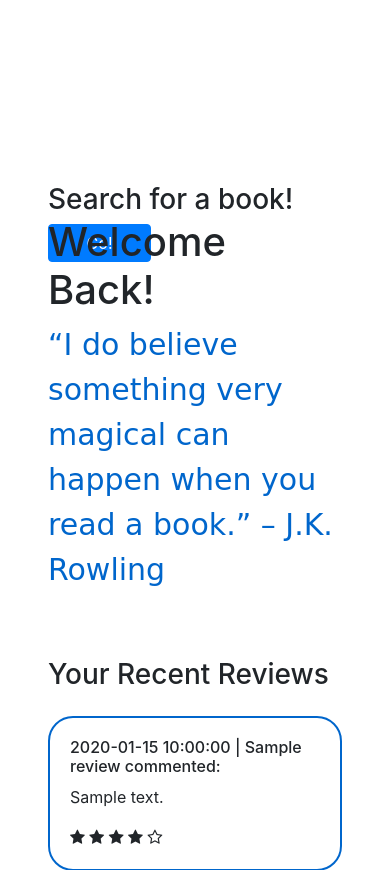
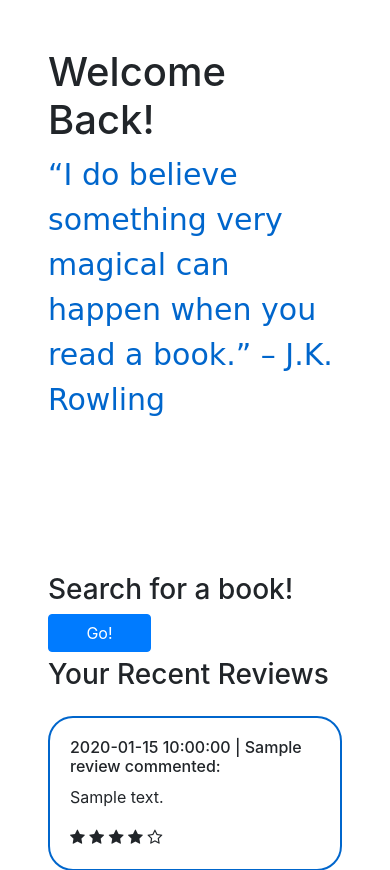
Before and after one commit to AndyKChen/book-review-site, a Flask app: template templates/index.html in a window 390 px wide. Shown: the part 56-926 px from the top of the page. Run offline with Flask 2, Linux system fonts and the light colour scheme; the template is opened without the code that fills it: most values are stand-ins (such as "Sample title", 1, 10 or a date in 2020); some libraries are stand-ins or nearby versions.

Commit message:
mobile resizing

```diff
--- a/templates/index.html
+++ b/templates/index.html
@@ -1,17 +1,19 @@
 {% extends "layout.html" %}
+
 {% block title %}
     Home
 {% endblock %}
+
 {% block content %}
     <div class="row">
-        <div class="col-sm">
+        <div class="col-md-6">
             <div class="cleanslate w24tz-current-time w24tz-middle" style="display: inline-block !important; visibility: hidden !important; width:100% !important; height:50% !important;"><p><a href="//24timezones.com/Toronto/time" style="text-decoration: none" class="clock24" id="tz24-1592601302-c1250-eyJob3VydHlwZSI6MTIsInNob3dkYXRlIjoiMSIsInNob3dzZWNvbmRzIjoiMCIsImNvbnRhaW5lcl9pZCI6ImNsb2NrX2Jsb2NrX2NiNWVlZDJhZDY2MDNkYyIsInR5cGUiOiJkYiIsImxhbmciOiJlbiJ9" title="Toronto time now" target="_blank" rel="nofollow">Toronto</a></p><div id="clock_block_cb5eed2ad6603dc"></div></div>
             <h3 class="padding">Search for a book!</h3>
             <form action="/search" method="GET">
                 <button class="btn btn-primary" type="submit" style="width:35%">Go!</button><br>
             </form>
         </div>
-        <div class="col-md">
+        <div class="col-md-6 order-first order-md-last">
             <h1> Welcome Back! </h1>
             <div id='divid' style="font-family: cursive; font-style: Bradley Hand; font-size: 30px; color: #0066cc">
             </div>
```
